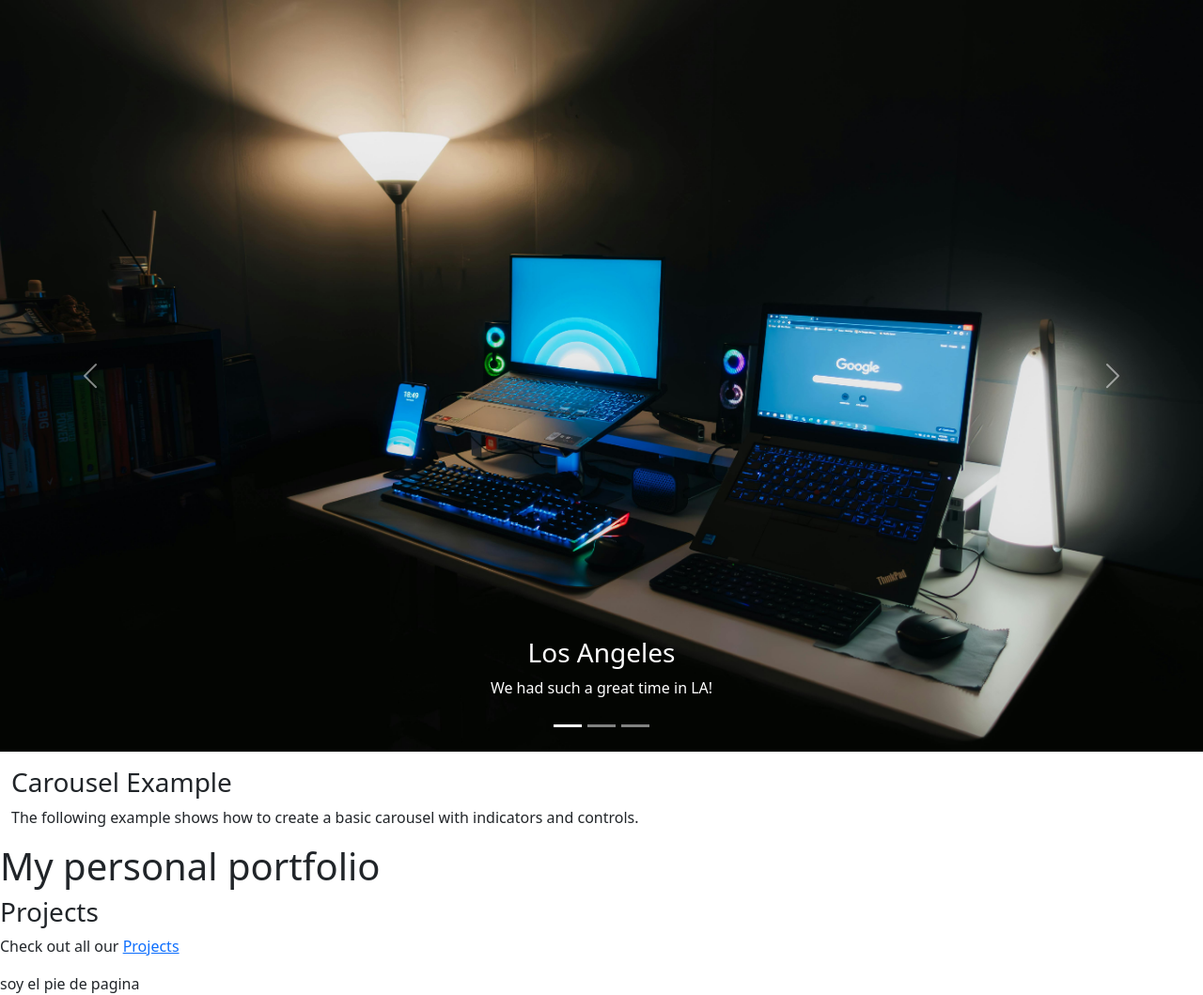
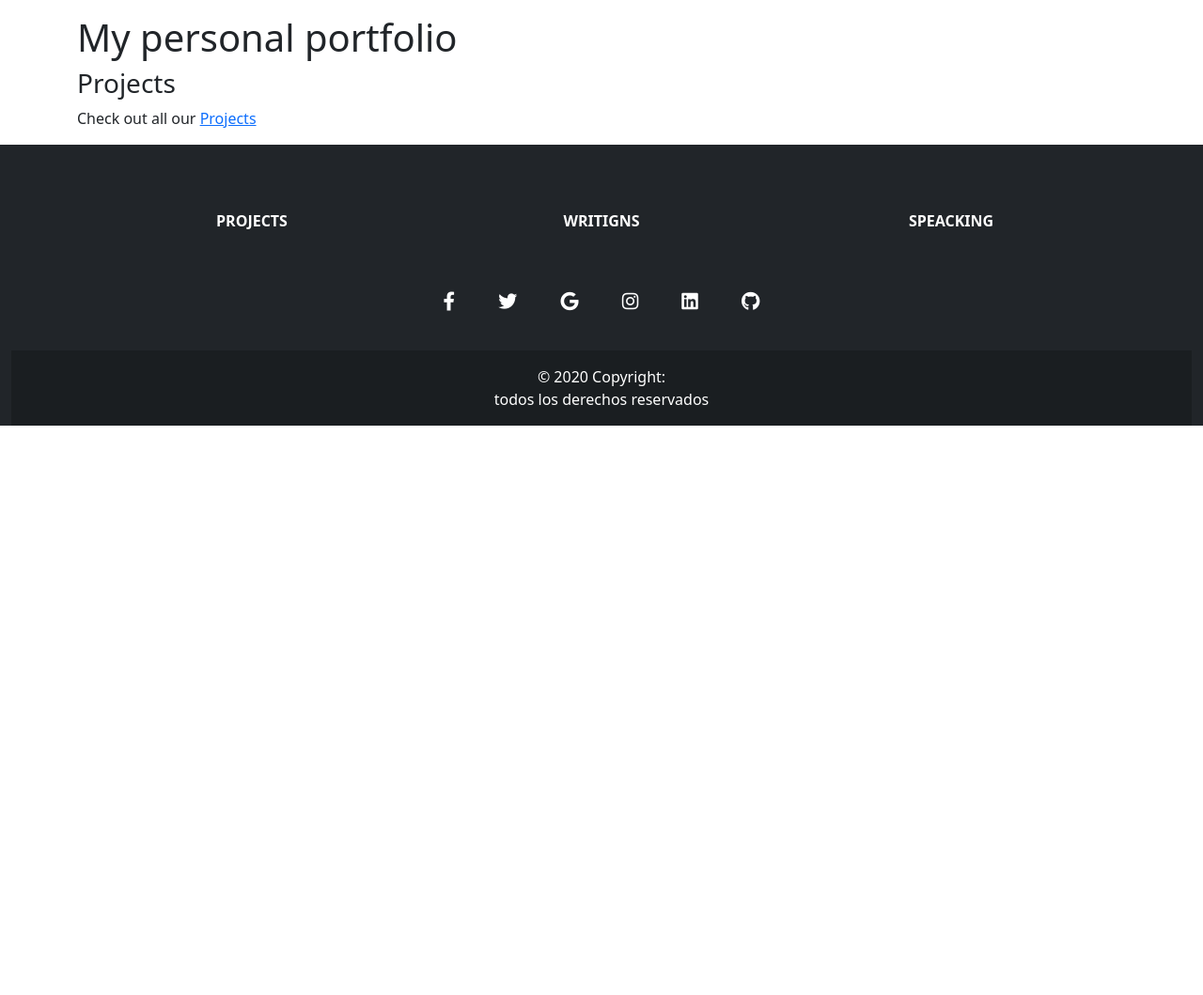
Before and after one commit to luisAngelDev/portfolio-web, a Django app: page / in a window 1280 px wide. Shown: the part 56-1115 px from the top of the page at 94% size. After the commit the page ends 509 px from the top, so only its background shows below. Run offline with Django 5.2, Linux system fonts and the light colour scheme.

Commit message:
modulo footer terminado

```diff
--- a/projects/templates/main.html
+++ b/projects/templates/main.html
@@ -8,15 +8,23 @@
 {% block content %}
 
 
-<div class="main">
+<div class="container mt-3">
 
-  {% include 'partials/caroucel.html' %}
+  <div class="row">
+
+    <div class="column ">
+
+    </div>
+
+  </div>
+  <!-- { include 'partials/caroucel.html' } -->
 
   <h1>My personal portfolio</h1>
 
   <h3>Projects</h3>
 
   <p>Check out all our <a href="projects/">Projects</a></p>
+
 </div>
 
 {% endblock %}
--- a/projects/templates/master.html
+++ b/projects/templates/master.html
@@ -9,17 +9,22 @@
     <link href="https://cdn.jsdelivr.net/npm/bootstrap@5.3.3/dist/css/bootstrap.min.css" rel="stylesheet" integrity="sha384-QWTKZyjpPEjISv5WaRU9OFeRpok6YctnYmDr5pNlyT2bRjXh0JMhjY6hW+ALEwIH" crossorigin="anonymous">
     <script src="https://cdn.jsdelivr.net/npm/bootstrap@5.3.3/dist/js/bootstrap.bundle.min.js" integrity="sha384-YvpcrYf0tY3lHB60NNkmXc5s9fDVZLESaAA55NDzOxhy9GkcIdslK1eN7N6jIeHz" crossorigin="anonymous"></script>
     <!-- <link rel="stylesheet" href="{% static 'main.css' %}"> -->
+
+     <!-- Incluir Font Awesome para que los iconos funcionen -->
+    <link href="https://cdnjs.cloudflare.com/ajax/libs/font-awesome/5.15.4/css/all.min.css" rel="stylesheet">
 </head>
 <body>
 
     {% include 'partials/navBar.html' %}
 
+
     {% block content %}
 
     {% endblock %}
 
+
     {% include 'partials/footer.html' %}
-    <footer>soy el pie de pagina</footer>
+    <!-- <footer>soy el pie de pagina</footer> -->
 
 </body>
 </html>
--- a/projects/templates/partials/footer.html
+++ b/projects/templates/partials/footer.html
@@ -0,0 +1,119 @@
+
+
+<!-- Remove the container if you want to extend the Footer to full width. -->
+<div class="container-fluid bg-dark">
+
+    <footer class="bg-dark text-center text-white" >
+    <!-- Grid container -->
+    <div class="container pt-4">
+
+      <!-- Section: Links  -->
+  <section class="">
+    <div class="container text-center mt-5">
+      <!-- Grid row -->
+      <div class="row mt-3">
+        <!-- Grid column -->
+        <div class="col-md-4 col-lg-4 col-xl-3 mx-auto mb-4">
+          <!-- Content -->
+          <h6 class="text-uppercase fw-bold mb-4">
+            <a class="nav-link" href="/projects">Projects</a>
+          </h6>
+        </div>
+        <!-- Grid column -->
+
+        <!-- Grid column -->
+        <div class="col-md-4 col-lg-4 col-xl-3 mx-auto mb-4">
+          <!-- Links -->
+          <h6 class="text-uppercase fw-bold mb-4">
+            <a class="nav-link" href="/writings">Writigns</a>
+          </h6>
+        </div>
+        <!-- Grid column -->
+
+        <!-- Grid column -->
+        <div class="col-md-4 col-lg-4 col-xl-3 mx-auto mb-4">
+          <!-- Links -->
+          <h6 class="text-uppercase fw-bold mb-4">
+            <a class="nav-link" href="/">Speacking</a>
+          </h6>
+
+        </div>
+        <!-- Grid column -->
+
+
+      </div>
+      <!-- Grid row -->
+    </div>
+  </section>
+  <!-- Section: Links  -->
+
+
+
+      <!-- Section: Social media -->
+      <section class="mb-4">
+        <!-- Facebook -->
+        <a
+          class="btn btn-link btn-floating btn-lg text-white m-1" href="#!"
+          role="button" data-mdb-ripple-color="dark"
+          ><i class="fab fa-facebook-f"></i
+        ></a>
+
+        <!-- Twitter -->
+        <a
+          class="btn btn-link btn-floating btn-lg text-white m-1"
+          href="#!"
+          role="button"
+          data-mdb-ripple-color="dark"
+          ><i class="fab fa-twitter"></i
+        ></a>
+
+        <!-- Google -->
+        <a
+          class="btn btn-link btn-floating btn-lg text-white m-1"
+          href="#!"
+          role="button"
+          data-mdb-ripple-color="dark"
+          ><i class="fab fa-google"></i
+        ></a>
+
+        <!-- Instagram -->
+        <a
+          data-mdb-ripple-init
+          class="btn btn-link btn-floating btn-lg text-white m-1"
+          href="#!"
+          role="button"
+          data-mdb-ripple-color="dark"
+          ><i class="fab fa-instagram"></i
+        ></a>
+
+        <!-- Linkedin -->
+        <a
+          class="btn btn-link btn-floating btn-lg text-white m-1"
+          href="#!"
+          role="button"
+          data-mdb-ripple-color="dark"
+          ><i class="fab fa-linkedin"></i
+        ></a>
+
+        <!-- Github -->
+        <a
+          class="btn btn-link btn-floating btn-lg text-white m-1"
+          href="#!"
+          role="button"
+          data-mdb-ripple-color="dark"
+          ><i class="fab fa-github"></i
+        ></a>
+      </section>
+      <!-- Section: Social media -->
+    </div>
+    <!-- Grid container -->
+
+    <!-- Copyright -->
+    <div class="text-center text-white p-3" style="background-color: rgba(0, 0, 0, 0.2);">
+      © 2020 Copyright:
+      <a class="text-white nav-link" href="/">todos los derechos reservados</a>
+    </div>
+    <!-- Copyright -->
+  </footer>
+
+</div>
```
